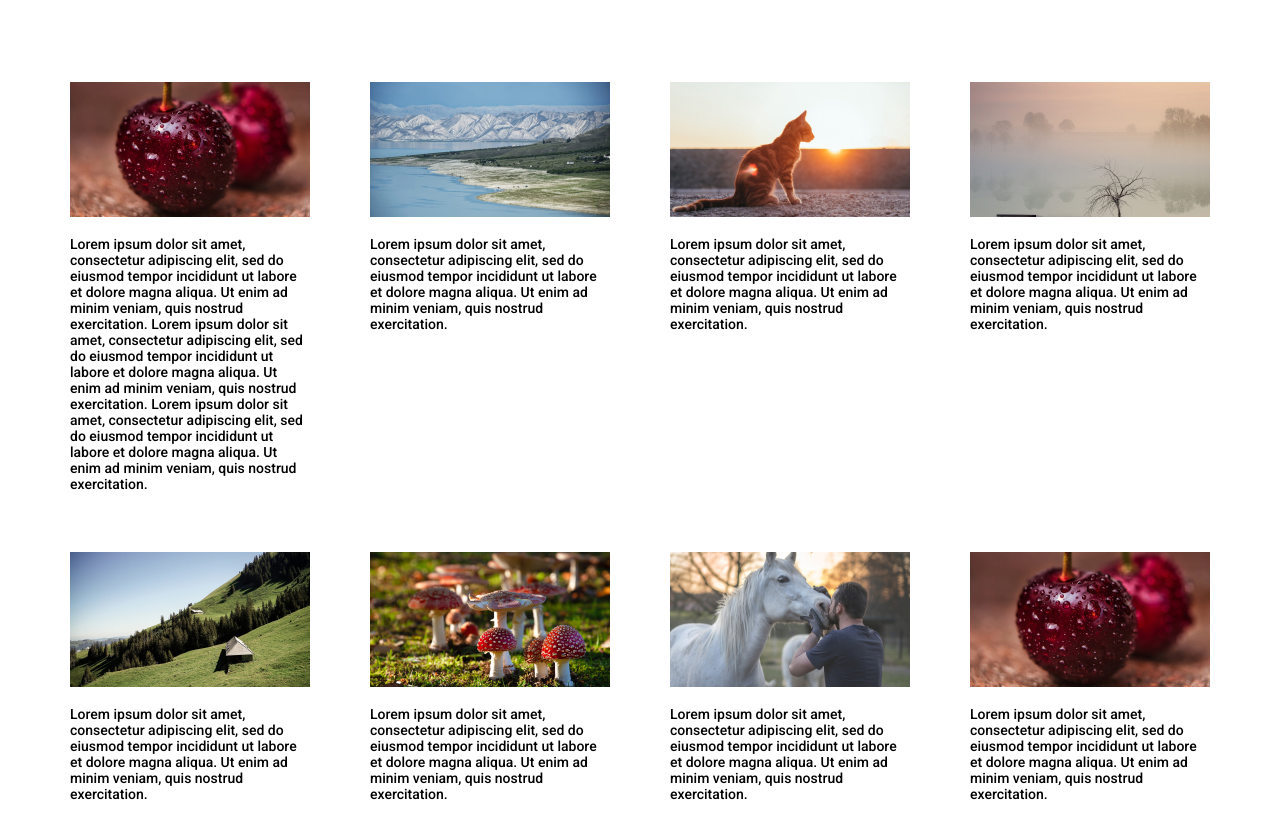
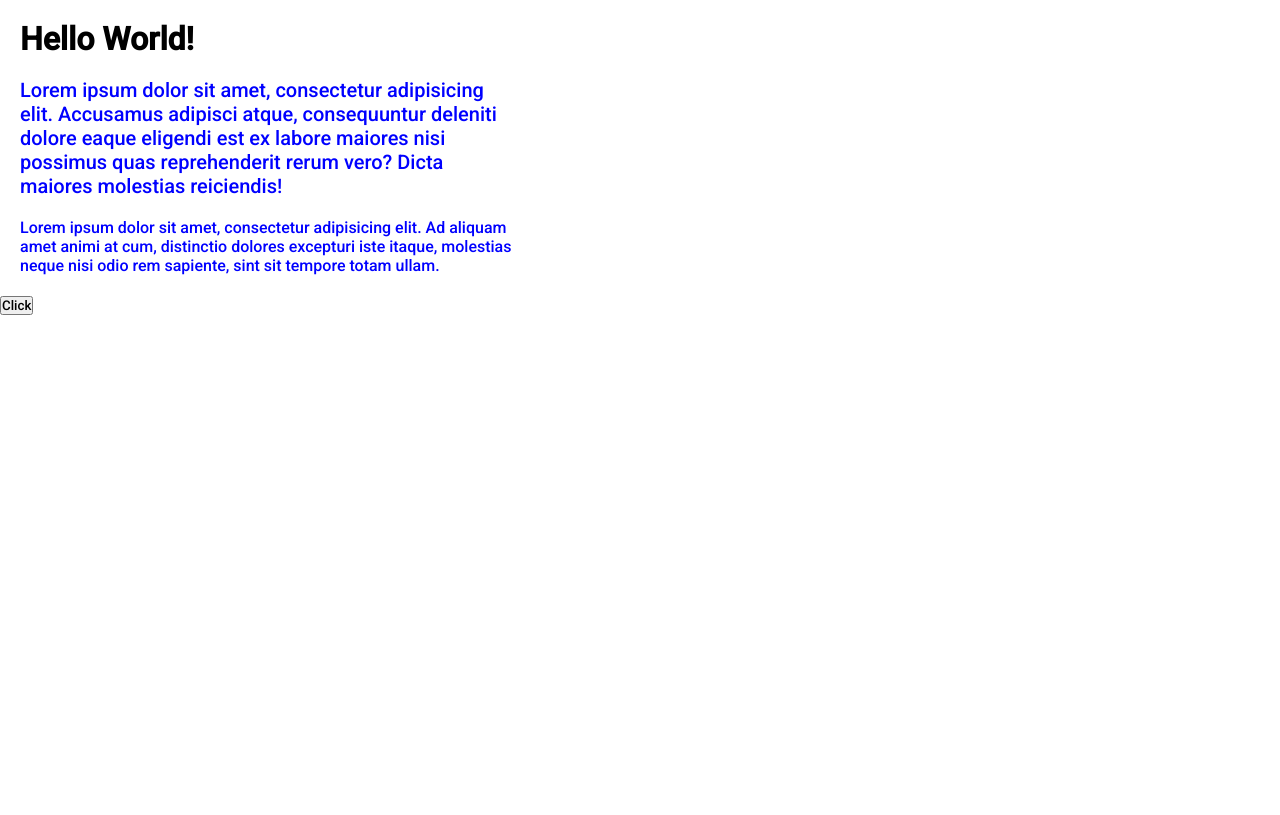
Before and after one commit to lilGooseling/Css-grid-practise, a website: page index.html in a window 1280 px wide. Shown: the top 815 px of the page. Drawn offline with nearby package versions, Linux system fonts and the light colour scheme; files that its build step writes are made by us from their sources.

Commit message:
CSS Variables

```diff
--- a/index.html
+++ b/index.html
@@ -5,12 +5,13 @@
     <meta name="viewport"
           content="width=device-width, user-scalable=no, initial-scale=1.0, maximum-scale=1.0, minimum-scale=1.0">
     <meta http-equiv="X-UA-Compatible" content="ie=edge">
-    <title>Css Grid</title>
+    <!--<title>Css Grid</title>-->
+    <title>CSS Variables</title>
     <link href="https://fonts.googleapis.com/css2?family=Roboto:wght@500&display=swap" rel="stylesheet">
     <link rel="stylesheet" href="css/style.min.css">
 </head>
 <body>
-    <div class="grid-container">
+    <!--<div class="grid-container">
         <div class="news-item">
             <img src="img/cherries.jpg" alt="img" class="news-item__img">
             <div class="news-item__descr">Lorem ipsum dolor sit amet, consectetur adipiscing elit, sed do eiusmod
@@ -72,12 +73,29 @@
             <div class="grid-elem pink "></div>
             <div class="grid-elem pink"></div>
         </div>
-        <!--<div class="grid-elem">5</div>
+        <div class="grid-elem">5</div>
         <div class="grid-elem">6</div>
         <div class="grid-elem">7</div>
         <div class="grid-elem">8</div>
         <div class="grid-elem">9</div>
-        <div class="grid-elem">10</div>-->
+        <div class="grid-elem">10</div>
+    </div>-->
+
+    <h1>Hello World!</h1>
+
+    <div class="wrapper">
+        <div class="element big">
+            Lorem ipsum dolor sit amet, consectetur adipisicing elit.
+            Accusamus adipisci atque, consequuntur deleniti dolore eaque eligendi est ex labore maiores
+            nisi possimus quas reprehenderit rerum vero? Dicta maiores molestias reiciendis!
+        </div>
+        <div class="element">
+            Lorem ipsum dolor sit amet, consectetur adipisicing elit.
+            Ad aliquam amet animi at cum, distinctio dolores excepturi iste itaque, molestias
+            neque nisi odio rem sapiente, sint sit tempore totam ullam.
+        </div>
     </div>
+    <button>Click</button>
+    <script src="js/script.js"></script>
 </body>
 </html>
--- /dev/null
+++ b/js/script.js
@@ -0,0 +1,6 @@
+const root = document.querySelector(':root'),
+    rootStyles = getComputedStyle(root);
+
+document.querySelector('button').addEventListener('click',() => {
+    root.style.setProperty('--text-decoration-color', 'plum');
+});
--- a/sass/style.scss
+++ b/sass/style.scss
@@ -5,7 +5,36 @@
   font-family: 'Roboto', sans-serif;
 }
 
-.grid-container {
+:root {
+  --text-decoration-color: blue;
+  --big-text: 20px;
+}
+
+h1 {
+  margin: 20px;
+}
+
+.wrapper {
+  color: var(--text-decoration-color, red);
+}
+
+.element {
+  width: 500px;
+  margin: 20px;
+}
+
+.big {
+  font-size: var(--big-text);
+}
+
+@media (max-width: 600px) {
+  :root {
+    --text-decoration-color: plum;
+    --big-text: 30px;
+  }
+}
+
+/*.grid-container {
   width: 1140px;
   margin: 82px auto 0 auto;
   display: grid;
@@ -26,17 +55,18 @@
     font-size: 14px;
     line-height: 16px;
   }
-}
+}*/
 
 .grid-container2 {
   /*height: 1000px;*/
-  margin-top: 50px;
-  display: grid;
-  grid-template-columns: repeat(3, minmax(150px, 300px));
-  grid-template-rows: repeat(3, minmax(100px, auto));
+  margin-top:50px;
+  display:grid;
+  grid-template-columns:repeat(3, minmax(150px, 300px));
+  grid-template-rows:repeat(3,minmax(100px, auto));
   grid-auto-rows: minmax(100px, auto);
   gap: 10px;
   grid-template-areas: "header header header" "blog blog message" "footer footer footer";
+}
 
 
   /*align-items: center;
@@ -49,9 +79,9 @@
 
   /*place-items: justify-items + align-items;*/
   /*place-content: justify-content + align-content;*/
-}
 
-.grid-elem {
+
+/*.grid-elem {
   background-color: plum;
   color: purple;
   line-height: 50px;
```
